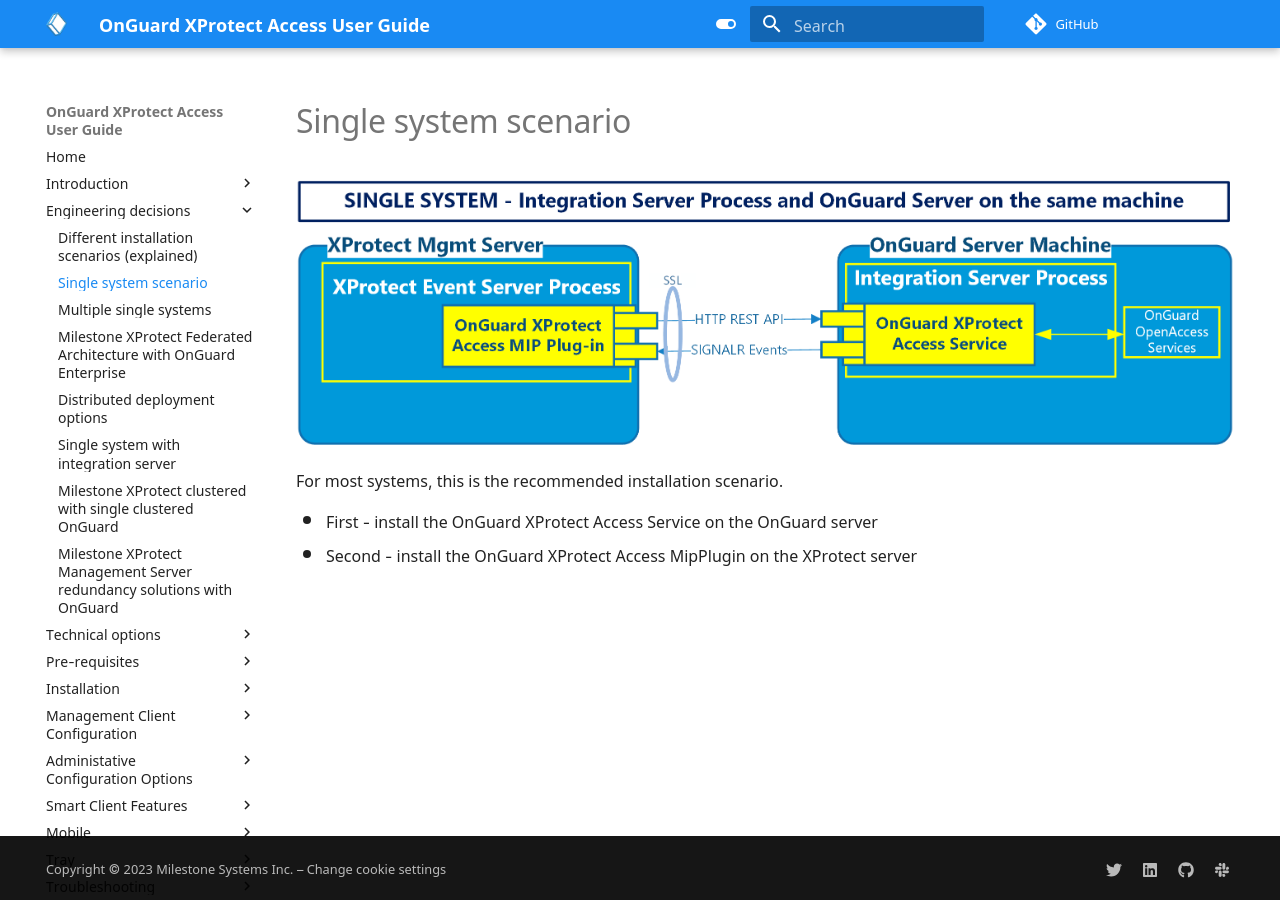
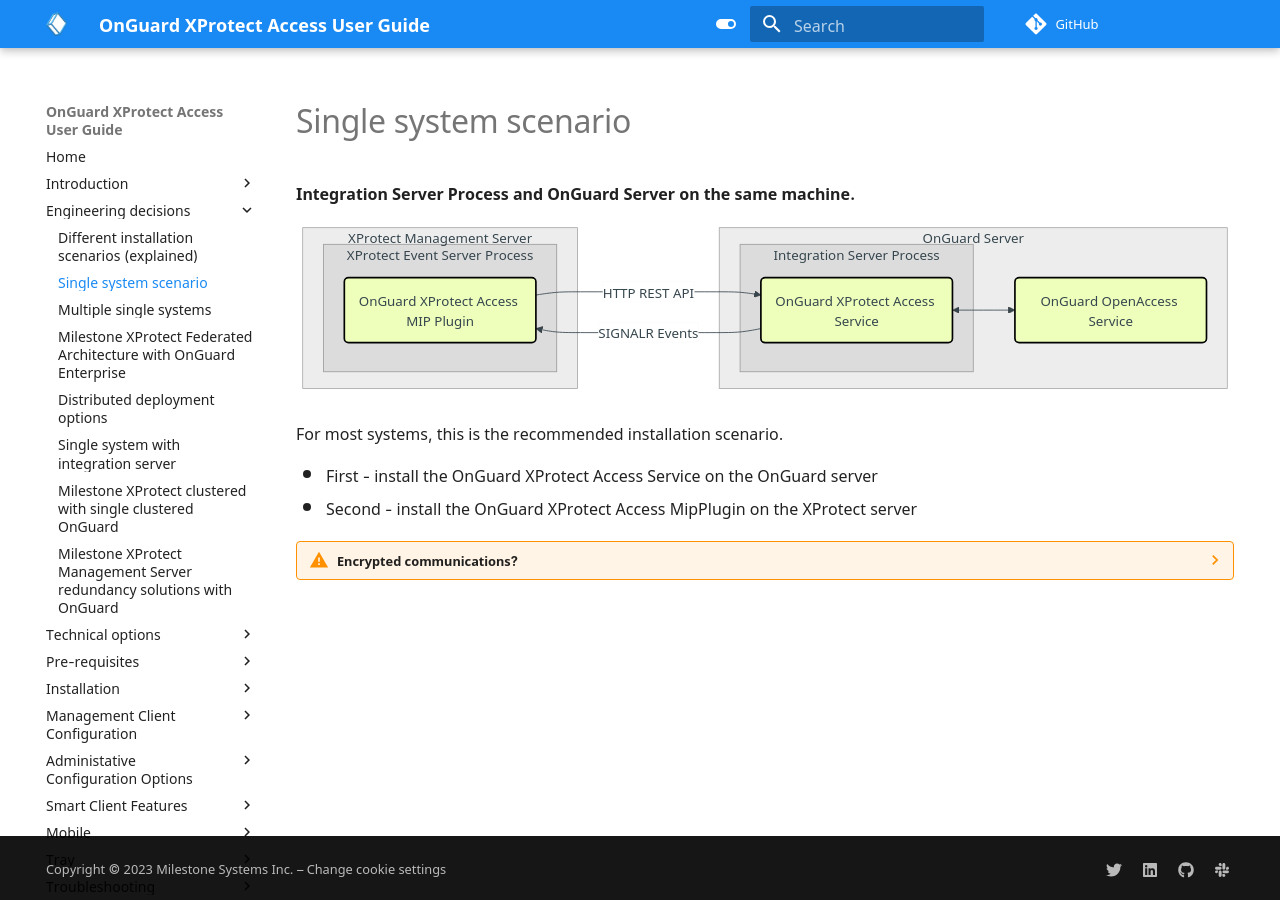
Before and after one commit to mjt-milestone/XPALenelS2DocSite, an MkDocs documentation site: the page built from docs/Plan/SingleSystemScenario.md, in a window 1280 px wide. Built offline with MkDocs 1.6.1 and Material for MkDocs 9.7.7, drawn with Linux system fonts in a browser that asks for light colours; comment, search, counter and statistics services are not loaded; some of the changed lines change nothing that is shown.

Commit message:
Single System mermaid diagram

````diff
--- a/docs/Plan/SingleSystemScenario.md
+++ b/docs/Plan/SingleSystemScenario.md
@@ -1,8 +1,32 @@
 # Single system scenario
 
-![StandaloneArchitecture](img/SingleSysArch.png)
+**Integration Server Process and OnGuard Server on the same machine.**
+
+``` mermaid
+flowchart LR
+    a("OnGuard XProtect Access MIP Plugin"):::XPClass -- "HTTP REST API" --> b("OnGuard XProtect Access Service"):::XPClass
+    b("OnGuard XProtect Access Service"):::XPClass -- "SIGNALR Events" --> a("OnGuard XProtect Access MIP Plugin"):::XPClass
+
+    subgraph "OnGuard Server"
+        direction TB
+        subgraph "Integration Server Process"
+        b("OnGuard XProtect Access Service"):::XPClass
+        end
+    b("OnGuard XProtect Access Service"):::XPClass <--> c("OnGuard OpenAccess Service"):::XPClass
+    end
+    subgraph "XProtect Management Server"
+        direction TB
+        subgraph "XProtect Event Server Process"
+        a("OnGuard XProtect Access MIP Plugin"):::XPClass
+        end
+    end
+    classDef XPClass fill:#efb, stroke:#000, stroke-width:2px
+```
 
 For most systems, this is the recommended installation scenario.
 
 + First - install the OnGuard XProtect Access Service on the OnGuard server
 + Second - install the OnGuard XProtect Access MipPlugin on the XProtect server
+
+??? warning "Encrypted communications?"
+    All communication and authentication between the OnGuard XProtect Access MIP Plugin and the OnGuard XProtect Access Service can be fully encrypted and secured in both directions. Please read [Applying sercure communications between XProtect and the OnGuard XProtect Access Service](/Tech/XProtectCerts/) and [Applying secure communications between the OnGuard XProtect Access Service and OpenAccess](/Tech/OnGuardCerts/)
````
